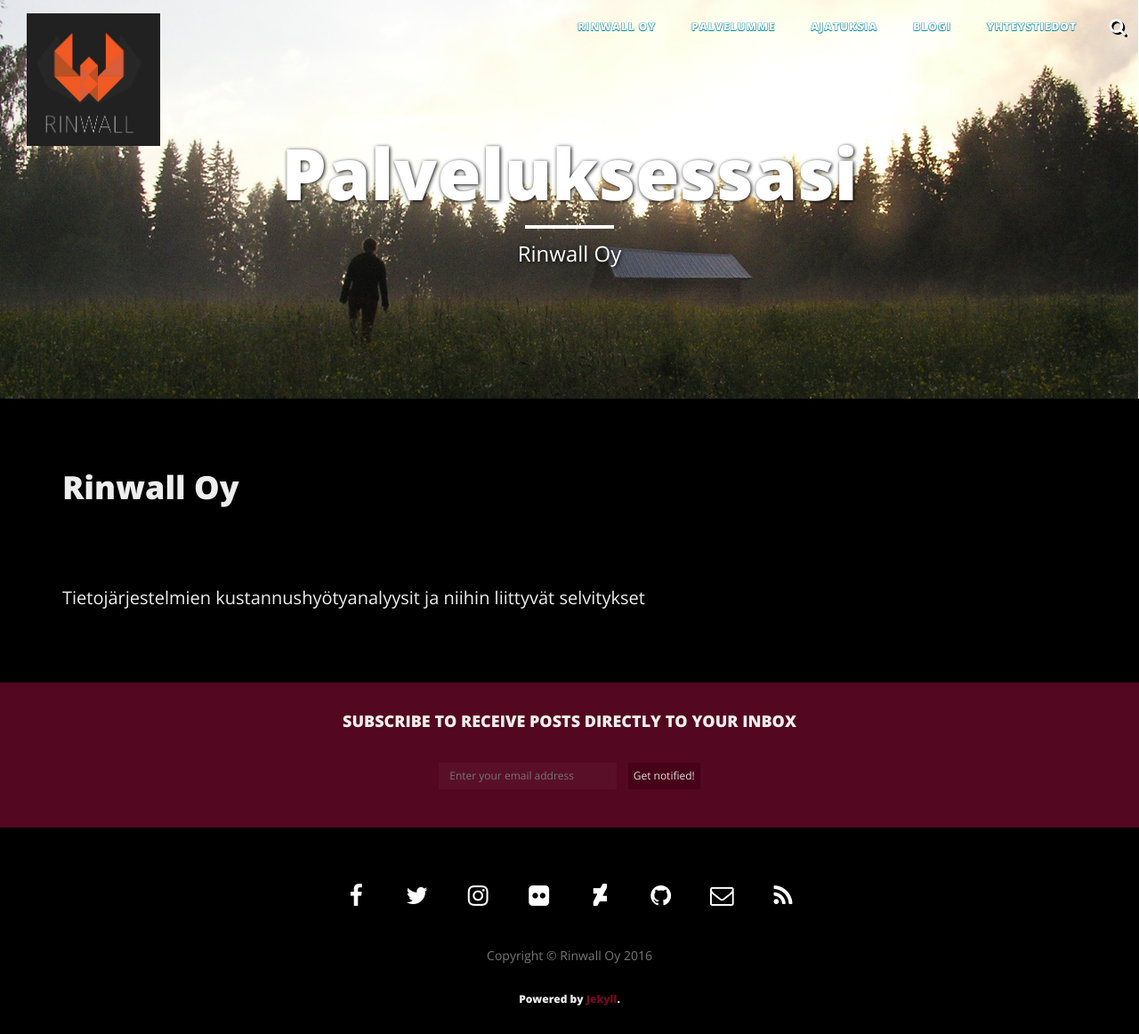
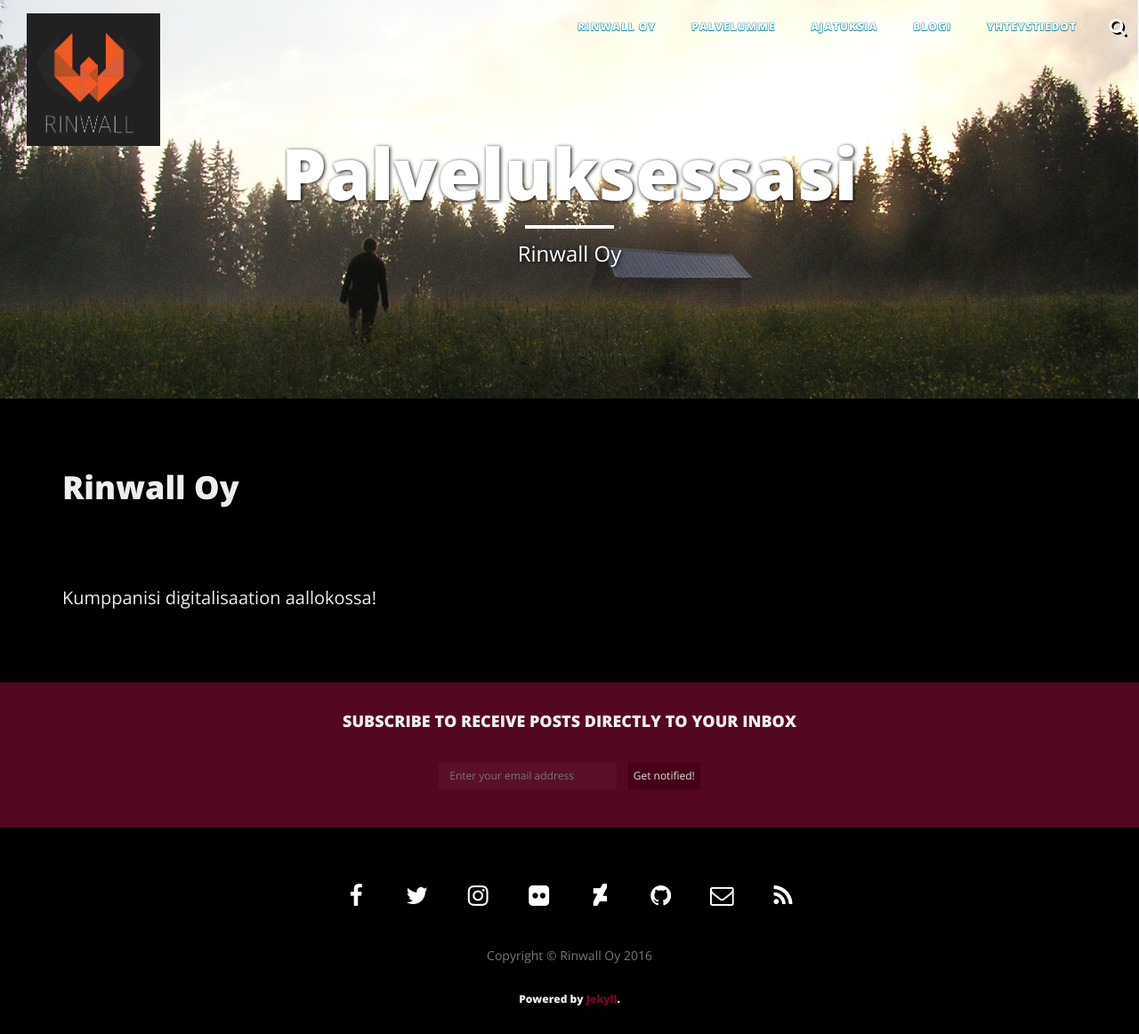
Before and after one commit to Rinwall/site, a Jekyll site: the page built from Rinwall/index.html, in a window 1280 px wide. Shown: the whole page at 89% size. Built offline with Jekyll 4.4.1, drawn with Linux system fonts in a browser that asks for light colours; nearby versions of some CDN libraries.

Commit message:
Update index.html

```diff
--- a/Rinwall/index.html
+++ b/Rinwall/index.html
@@ -11,5 +11,4 @@
 <p><h1>Rinwall Oy</h1></p>
 <br>
 
-
-<p>Tietojärjestelmien kustannushyötyanalyysit ja niihin liittyvät selvitykset</p>
+<p>Kumppanisi digitalisaation aallokossa!</p>
```
